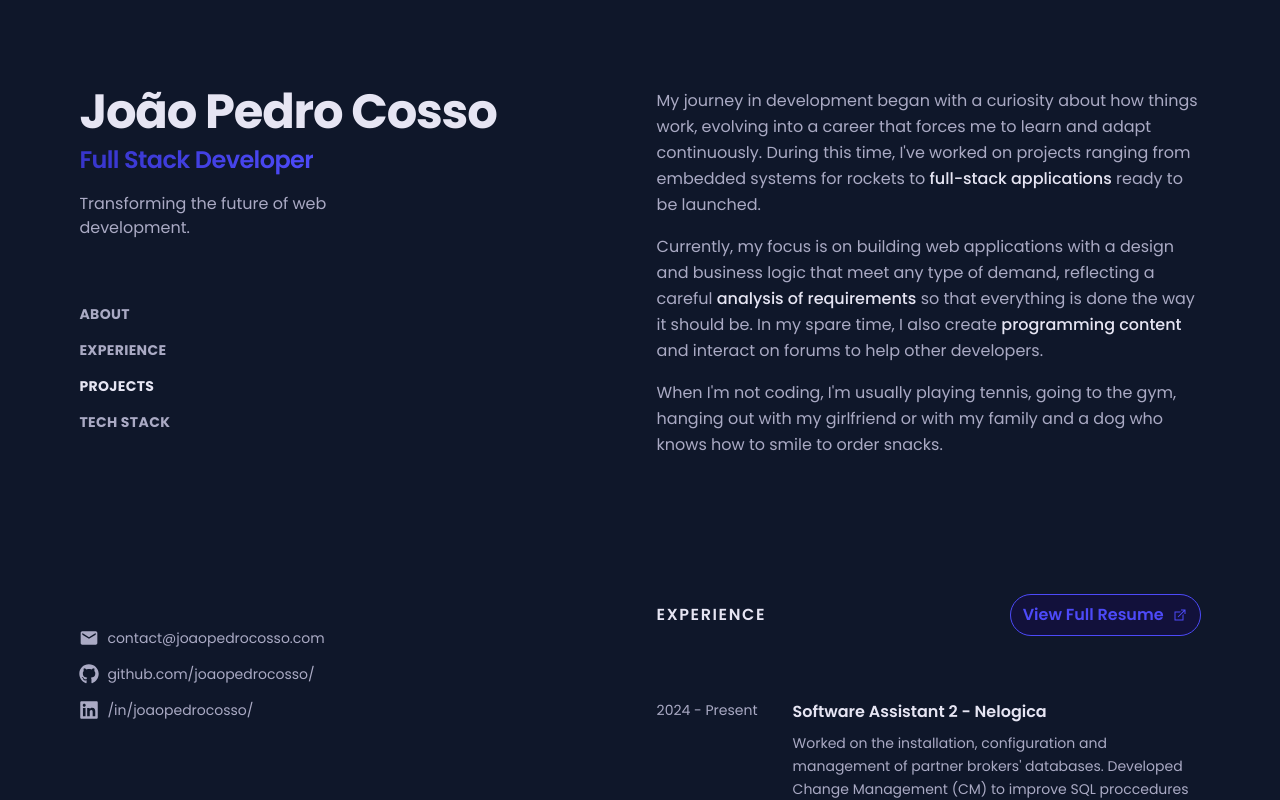
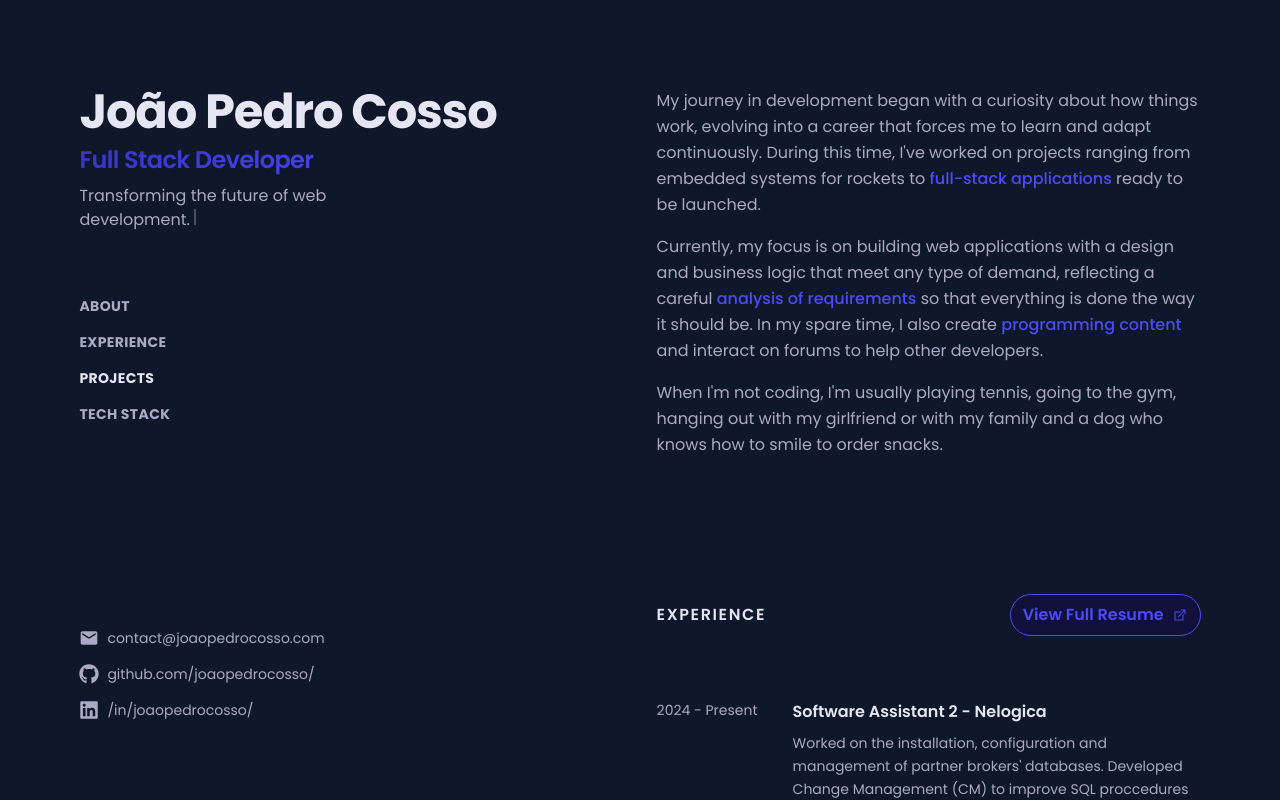
Before and after one commit to joaopedrocosso/personal-portfolio, a Next.js app: page / in a window 1280 px wide. Shown: the top 800 px of the page. Built offline with nearby package versions, Linux system fonts and the light colour scheme.

Commit message:
feat: Basic Motion

```diff
--- a/components/About.tsx
+++ b/components/About.tsx
@@ -1,8 +1,16 @@
+"use client"
 import React from 'react'
+import { motion } from 'framer-motion'
 
 const About = () => {
   return (
-    <div id="about" className='pb-4'>
+    <motion.div
+        id="about"
+        className='pb-4'
+        initial={{opacity: 0}}
+        animate={{opacity: 1}}
+        transition={{duration: 0.5, delay: 0.5}}
+    >
         <div className='flex flex-wrap justify-center p-4 pt-16 lg:pt-20'>
             <div className='w-full'>
                 <div className='flex flex-col justify-center lg:justify-start text-black'>
@@ -12,10 +20,10 @@ const About = () => {
                     </h1>
 
                     <p className='my-2 w-full lg:max-w-xl leading-relaxed text-white-2'>
-                        My journey in development began with a curiosity about how things work, evolving into a career that forces me to learn and adapt continuously. During this time, I've worked on projects ranging from embedded systems for rockets to <strong className='text-white-1 font-medium'>full-stack applications</strong> ready to be launched.
+                        My journey in development began with a curiosity about how things work, evolving into a career that forces me to learn and adapt continuously. During this time, I've worked on projects ranging from embedded systems for rockets to <strong className='text-blue-1 font-medium'>full-stack applications</strong> ready to be launched.
                     </p>
                     <p className='my-2 w-full lg:max-w-xl leading-relaxed text-white-2'>
-                        Currently, my focus is on building web applications with a design and business logic that meet any type of demand, reflecting a careful <strong className='text-white-1 font-medium'>analysis of requirements</strong> so that everything is done the way it should be. In my spare time, I also create <strong className='text-white-1 font-medium'>programming content</strong> and interact on forums to help other developers.
+                        Currently, my focus is on building web applications with a design and business logic that meet any type of demand, reflecting a careful <strong className='text-blue-1 font-medium'>analysis of requirements</strong> so that everything is done the way it should be. In my spare time, I also create <strong className='text-blue-1 font-medium'>programming content</strong> and interact on forums to help other developers.
                     </p>
                     <p className='my-2 w-full lg:max-w-xl leading-relaxed text-white-2'>
                         When I'm not coding, I'm usually playing tennis, going to the gym, hanging out with my girlfriend or with my family and a dog who knows how to smile to order snacks.
@@ -23,7 +31,7 @@ const About = () => {
                 </div>
             </div>
         </div>
-    </div>
+    </motion.div>
   )
 }
 
--- /dev/null
+++ b/components/CursorBlinker.tsx
@@ -0,0 +1,25 @@
+import { motion } from "framer-motion";
+
+const cursorVariants = {
+  blinking: {
+    opacity: [0, 1, 1, 0],
+    transition: {
+      duration: 1,
+      repeat: Infinity,
+      repeatDelay: 0,
+      ease: "linear",
+      times: [0, 0.5, 0.5, 1]
+    },
+  }
+};
+
+export default function CursorBlinker() {
+  return (
+    <motion.div
+      initial={{ opacity: 0 }}
+      variants={cursorVariants}
+      animate="blinking"
+      className="inline-block h-4 w-[2px] bg-white-2"
+    />
+  );
+}
--- a/components/Experience.tsx
+++ b/components/Experience.tsx
@@ -1,14 +1,22 @@
+"use client"
 import { EXPERIENCES } from '@/constants'
 import Link from 'next/link'
 import React from 'react'
 import Button from './Button';
 import { LiaExternalLinkAltSolid } from 'react-icons/lia';
+import { motion } from 'framer-motion';
 
 const safeLink = (link?: string) => link ?? "#";
 
 const Experience = () => {
   return (
-    <div id="experience" className="pb-4">
+    <motion.div
+        id="experience"
+        className="pb-4"
+        initial={{opacity: 0}}
+        animate={{opacity: 1}}
+        transition={{duration: 0.5, delay: 0.6}}
+    >
         <div className="mt-10 lg:mt-20 mb-8 flex flex-row justify-between items-center w-full p-4">
             <h1 className="text-start tracking-widest font-semibold text-md text-white-1">
                 EXPERIENCE
@@ -52,7 +60,7 @@ const Experience = () => {
                 </Link>
             ))}
         </div>
-    </div>
+    </motion.div>
   )
 }
 
--- a/components/Heading.tsx
+++ b/components/Heading.tsx
@@ -1,26 +1,57 @@
-import { HERO_CONTENT } from '@/constants'
-import React from 'react'
+"use client"
+
+import { useEffect } from 'react'
+import { motion, useMotionValue, useTransform, animate } from 'framer-motion'
+import CursorBlinker from './CursorBlinker';
 
 const Heading = () => {
+
+    const baseText = "Transforming the future of web development. " as string;
+    const count = useMotionValue(0);
+    const rounded = useTransform(count, (latest) => Math.round(latest));
+    const displayText = useTransform(rounded, (latest) =>
+      baseText.slice(0, latest)
+    );
+
+    useEffect(() => {
+      const controls = animate(count, baseText.length, {
+        type: "tween",
+        duration: 1,
+        ease: "easeInOut",
+      });
+      return controls.stop;
+    }, []);
+
     return (
         <section>
-        <h1
+            <motion.h1
                 className='text-4xl lg:text-5xl text-white-1 py-2 font-bold tracking-tight'
+                initial={{opacity: 0}}
+                animate={{opacity: 1}}
+                transition={{duration: 0.5, delay: 0.1}}
             >
                 João Pedro Cosso
-        </h1>
+            </motion.h1>
 
-        <span
+            <div className='flex flex-col gap-2'>
+                <motion.span
                     className="text-xl lg:text-2xl bg-gradient-to-r from-[#3735ca] to-[#4d4af9] bg-clip-text tracking-tight text-transparent font-semibold"
+                    initial={{opacity: 0}}
+                    animate={{opacity: 1}}
+                    transition={{duration: 0.5, delay: 0.2}}
                 >
                     Full Stack Developer
+                </motion.span>
+
+                <span className="max-w-xs lg:max-w-80">
+                    <motion.span
+                        className='text-base lg:text-base mt-4 text-white-2'
+                    >
+                        {displayText}
+                    </motion.span>
+                    <CursorBlinker />
                 </span>
-
-        <p
-            className='text-base lg:text-base mt-4 max-w-xs lg:max-w-80 text-white-2'
-        >
-            {HERO_CONTENT}
-        </p>
+            </div>
         </section>
     )
 }
--- a/components/PortfolioNav.tsx
+++ b/components/PortfolioNav.tsx
@@ -1,4 +1,5 @@
 import React from 'react';
+import { motion } from 'framer-motion';
 
 interface PortfolioNavProps {
   activeSection: string;
@@ -7,10 +8,16 @@ interface PortfolioNavProps {
 
 const PortfolioNav: React.FC<PortfolioNavProps> = ({ activeSection, handleScroll }) => {
   return (
-    <nav className="lg:flex hidden lg:flex-col text-white-2 tracking-wide items-start gap-4 py-16 font-bold text-sm">
+    <motion.nav
+      className="lg:flex hidden lg:flex-col text-white-2 tracking-wide items-start gap-4 py-16 font-bold text-sm"
+      initial={{opacity: 0}}
+      animate={{opacity: 1}}
+      transition={{duration: 0.5, delay: 0.3}}
+    >
       <button
         onClick={() => handleScroll('about')}
         className={`transition-all ${activeSection === 'about' ? 'text-white-1' : 'hover:text-white-1'}`}
+
       >
         ABOUT
       </button>
@@ -33,7 +40,7 @@ const PortfolioNav: React.FC<PortfolioNavProps> = ({ activeSection, handleScroll
       >
         TECH STACK
       </button>
-    </nav>
+    </motion.nav>
   );
 };
 
--- a/components/Projects.tsx
+++ b/components/Projects.tsx
@@ -1,15 +1,23 @@
+"use client"
 import { PROJECTS } from '@/constants';
 import Link from 'next/link';
 import Image from 'next/image';
 import React from 'react'
 import Button from './Button';
 import { LiaExternalLinkAltSolid } from 'react-icons/lia';
+import { motion } from 'framer-motion';
 
 const safeLink = (link?: string) => link ?? "#";
 
 const Projects = () => {
   return (
-    <div id="projects" className="pb-4">
+    <motion.div
+        id="projects"
+        className="pb-4"
+        initial={{opacity: 0}}
+        animate={{opacity: 1}}
+        transition={{duration: 0.5, delay: 0.7}}
+    >
         <div className="mt-10 lg:mt-20 mb-8 flex flex-row justify-between items-center w-full p-4">
             <h1 className="text-start tracking-widest font-semibold text-md text-white-1">
                 PROJECTS
@@ -50,7 +58,7 @@ const Projects = () => {
                 </Link>
             ))}
         </div>
-    </div>
+    </motion.div>
   )
 }
 
--- a/components/TechStack.tsx
+++ b/components/TechStack.tsx
@@ -1,10 +1,17 @@
+"use client"
 import React from 'react'
 import { TECHSTACK } from '@/constants'
-import Image from 'next/image'
+import { motion } from 'framer-motion'
 
 const Knowledge = () => {
   return (
-    <div id="tech-stack" className="mb-20">
+    <motion.div
+        id="tech-stack"
+        className="mb-20"
+        initial={{opacity: 0}}
+        animate={{opacity: 1}}
+        transition={{duration: 0.5, delay: 0.8}}
+    >
         <h1 className="mt-10 lg:mt-20 mb-8 w-full p-4 text-start tracking-widest font-semibold text-md text-white-1">
             TECH STACK
         </h1>
@@ -32,7 +39,7 @@ const Knowledge = () => {
               </div>
             ))}
         </div>
-    </div>
+    </motion.div>
   )
 }
 
--- a/constants/index.ts
+++ b/constants/index.ts
@@ -2,8 +2,6 @@ import ludovicoBanner from "../assets/projects/ludovicoBanner.webp";
 import polaroidSeBanner from "../assets/projects/polaroidSeBanner.webp";
 import zoomCloneBanner from "../assets/projects/zoomCloneBanner.webp";
 import personalWebsiteBanner from "../assets/projects/personalWebsiteBanner.webp";
-
-export const HERO_CONTENT = `Transforming the future of web development.`;
 
 export const EXPERIENCES = [
   {
--- a/package.json
+++ b/package.json
@@ -11,6 +11,7 @@
   "dependencies": {
     "class-variance-authority": "^0.7.0",
     "clsx": "^2.1.1",
+    "framer-motion": "^11.3.28",
     "lucide-react": "^0.427.0",
     "next": "14.2.5",
     "react": "^18",
--- a/sections/SideProfile.tsx
+++ b/sections/SideProfile.tsx
@@ -7,6 +7,7 @@ import { useScroll } from '@/providers/ScrollProvider'
 import React from 'react'
 import { FaGithub, FaLinkedin } from 'react-icons/fa'
 import { MdEmail } from 'react-icons/md'
+import { motion } from 'framer-motion'
 
 const SideProfile = () => {
     const { handleScroll, activeSection } = useScroll();
@@ -19,7 +20,12 @@ const SideProfile = () => {
                 <PortfolioNav activeSection={activeSection} handleScroll={handleScroll} />
             </div>
 
-            <div className='flex mb-10 lg:mb-0 lg:flex-col items-start  gap-4 text-white-2'>
+            <motion.div
+                className='flex mb-10 lg:mb-0 lg:flex-col items-start  gap-4 text-white-2'
+                initial={{opacity: 0}}
+                animate={{opacity: 1}}
+                transition={{duration: 0.5, delay: 0.4}}
+            >
                 <Social
                     href={`mailto:${CONTACT.email}`}
                     text={CONTACT.email}
@@ -37,7 +43,7 @@ const SideProfile = () => {
                     text='/in/joaopedrocosso/'
                     icon={<FaLinkedin />}
                 />
-            </div>
+            </motion.div>
         </>
     )
 }
--- a/tailwind.config.ts
+++ b/tailwind.config.ts
@@ -47,6 +47,10 @@ const config = {
           1: '#4d4af9',
           2: '#12113b',
           3: '#0F172A'
+        },
+        white: {
+          1: '#E6E5F3',
+          2: '#AAAAC4'
         }
       },
       borderColor:{
```
Also changed, not shown: 1 other file (tests, documents, lock files or other folders). Lines whose indentation alone changed are shown as unchanged.
